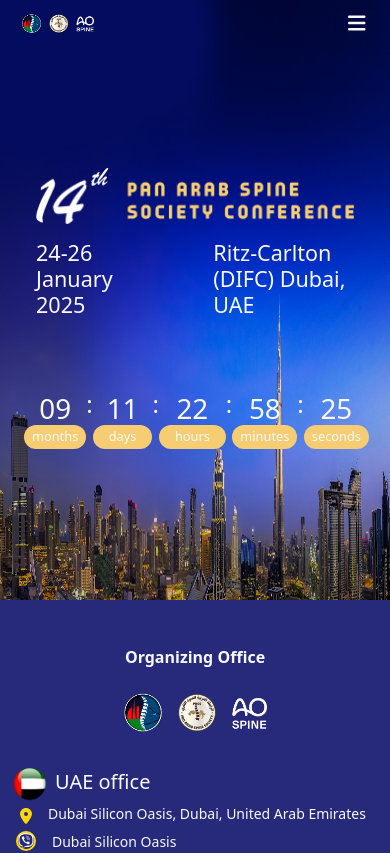
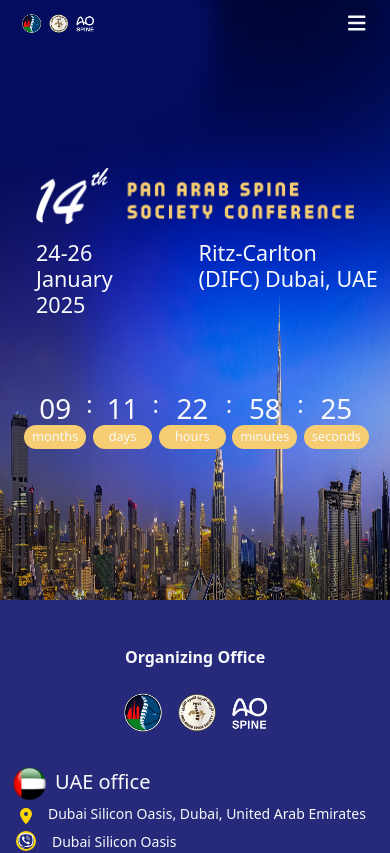
Before and after one commit to Conference-Organizing-Bureau-COB/PASS-UAE, a React (Create React App) app: page / in a window 390 px wide. Shown: the top 853 px of the page. Built offline with nearby package versions, Linux system fonts and the light colour scheme.

Commit message:
start footer
Hero Responsive Fix

dd

```diff
--- a/src/Components/Hero/Hero.jsx
+++ b/src/Components/Hero/Hero.jsx
@@ -22,8 +22,9 @@ const Hero = () => {
             </Row>
 
             <Row>
-                <Col xs={12} sm={8} md={8} lg={8} className='d-flex flex-row justify-content-evenly gap-5'>
-                    <h4 className='text-light mt-3 px-4'>24-26 January 2025</h4>
+
+                <Col xs={12} sm={8} md={8} lg={9} className='d-flex px-auto flex-row justify-content-evenly gap-5'>
+                    <h4 className='text-light mt-3 ps-4'>24-26 January 2025</h4>
                     <h4 className='text-light mt-3 '>Ritz-Carlton (DIFC) Dubai, UAE</h4>
                 </Col>
             </Row>
```
